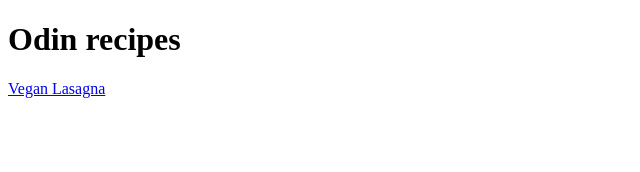
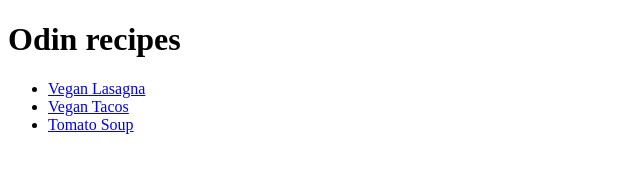
Before and after one commit to cutepizza/odin-recipes, a plain HTML site: page index.html in a window 1280 px wide. Shown: the whole page, without its empty margins (0-640 px from the left). Drawn offline with Linux system fonts and the light colour scheme.

Commit message:
Add lasagna and tacos

```diff
--- a/index.html
+++ b/index.html
@@ -7,6 +7,11 @@
 </head>
 <body>
     <h1>Odin recipes</h1>
-    <a href="recipes/lasagna.html">Vegan Lasagna</a>
+    <ul>
+        <li><a href="recipes/lasagna.html">Vegan Lasagna</a></li>
+        <li><a href="recipes/tacos.html">Vegan Tacos</a></li>
+        <li><a href="recipes/tomatosoup.html">Tomato Soup</a></li>
+    </ul>
+
 </body>
 </html>
```
